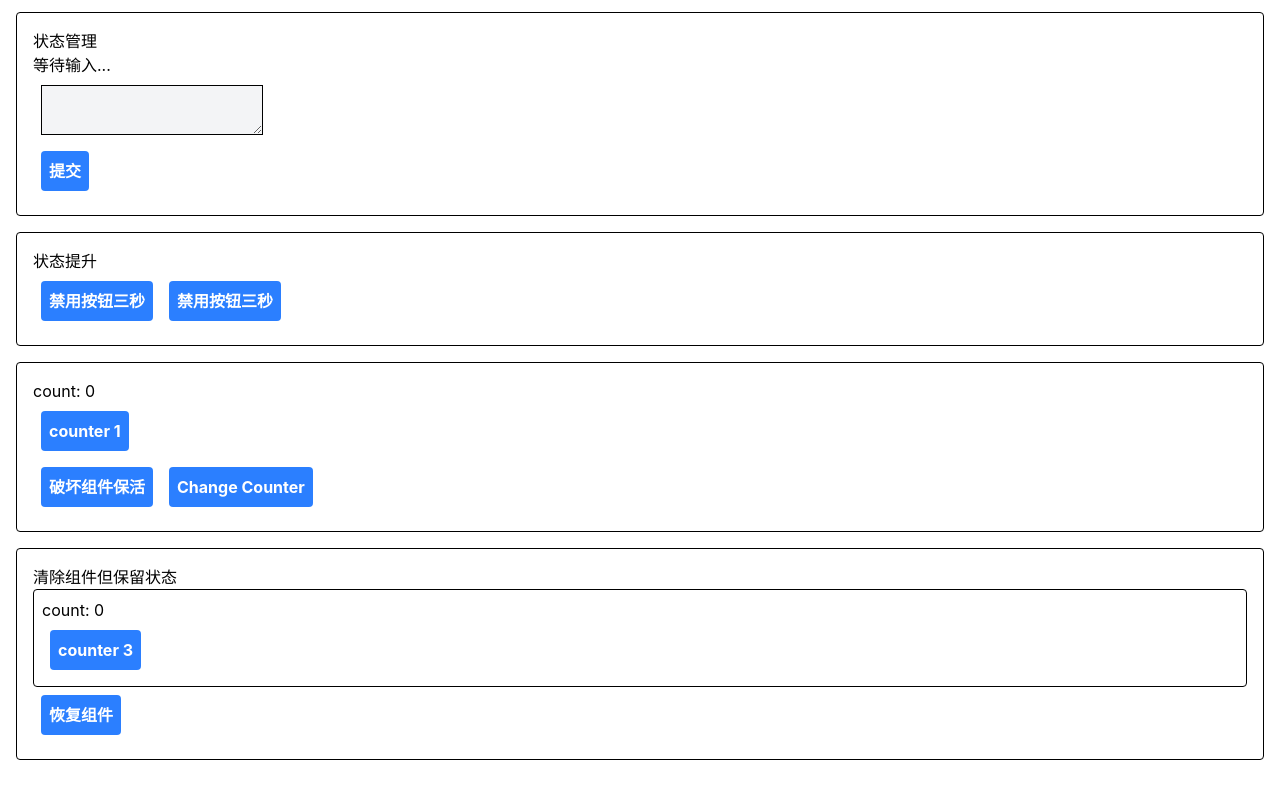
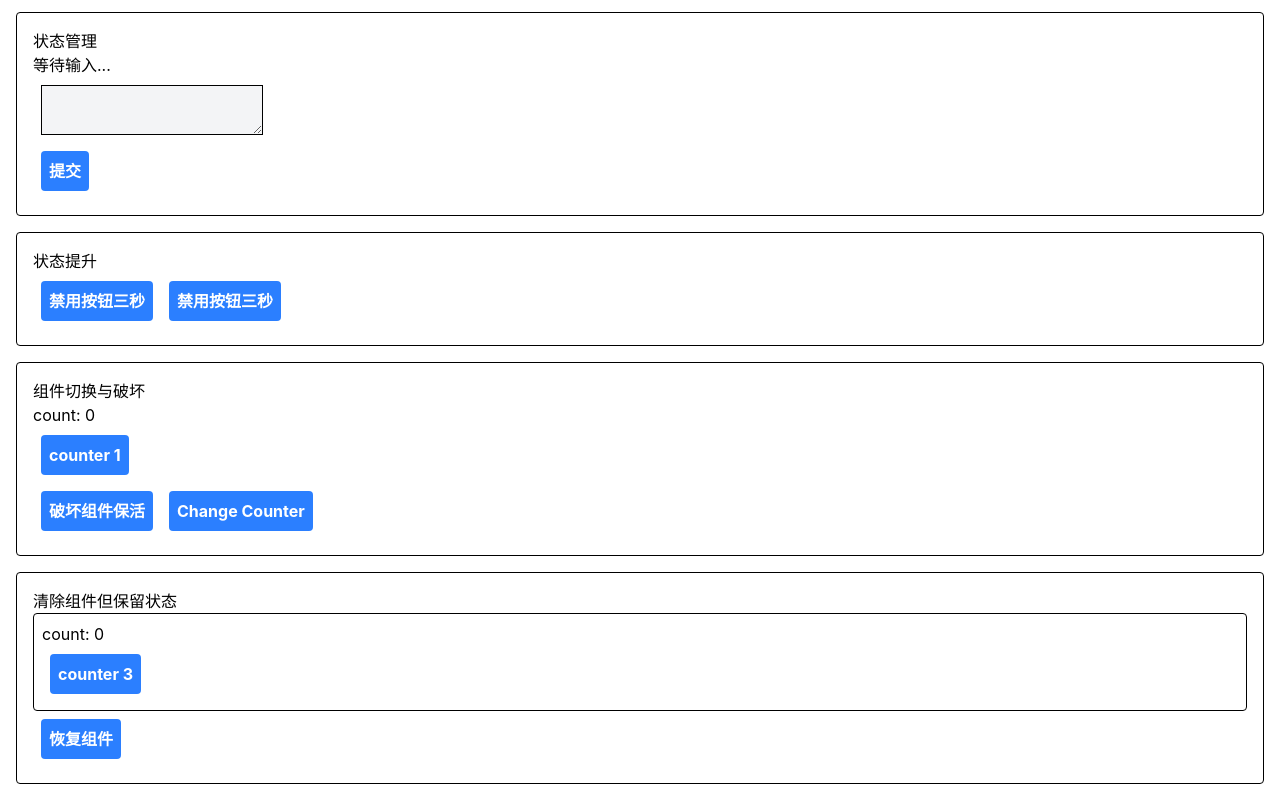
Before and after one commit to NULLICN/learnReact, a React (Vite) app: page / in a window 1280 px wide. Shown: the part 1934-2734 px from the top of the page. Before the commit the page ends 2710 px from the top, so only its background shows below. Built offline with nearby package versions, Linux system fonts and the light colour scheme.

Commit message:
逻辑更改

```diff
--- a/src/pages/keepAliveState.tsx
+++ b/src/pages/keepAliveState.tsx
@@ -44,6 +44,7 @@ export default function KeepAliveState() {
   return (
     <>
       <section>
+        <p>组件切换与破坏</p>
         <div>{componentState}</div>
         <button
           className="btn"
```
